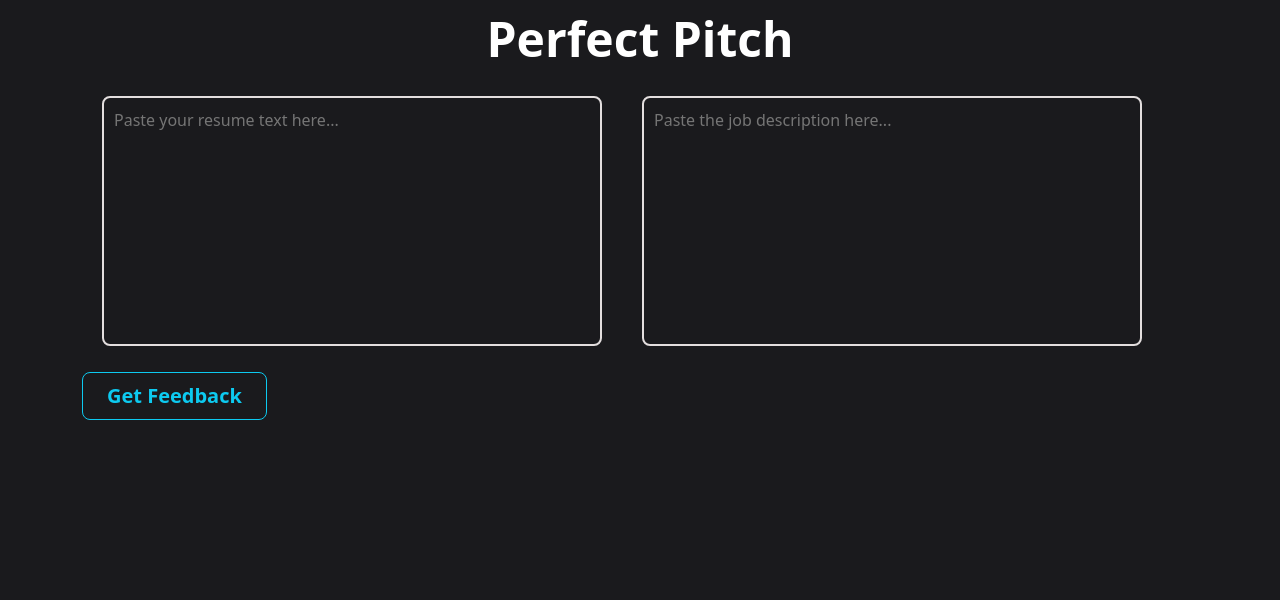
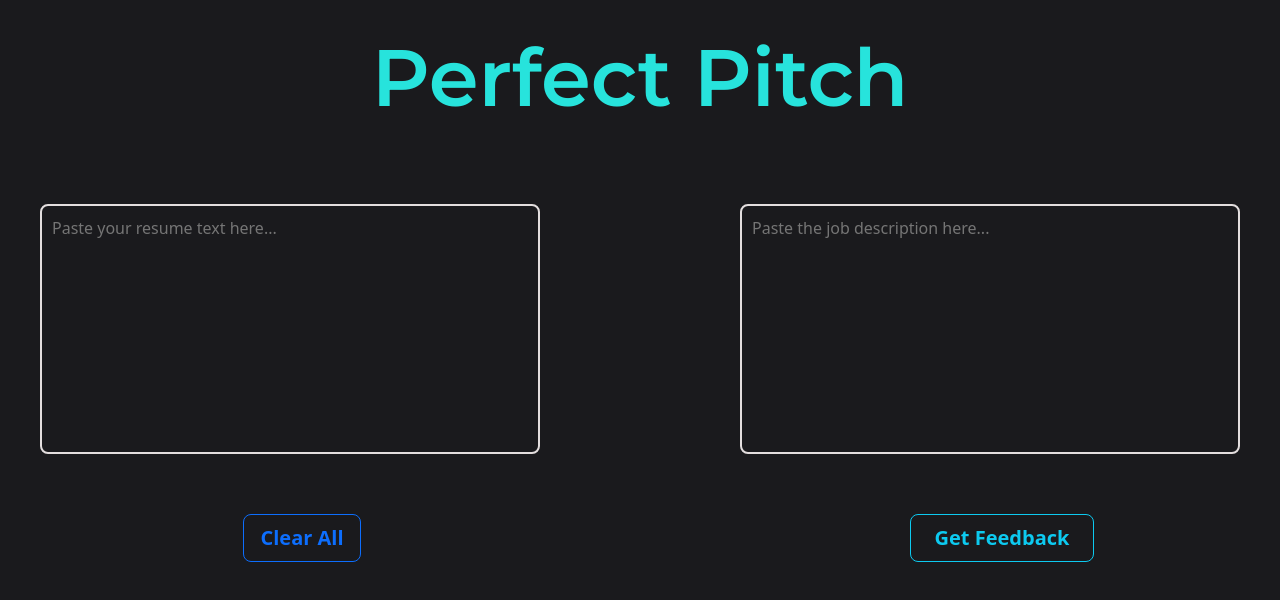
Before and after one commit to Anji00/Codejam, a React (Create React App) app in the folder resume-feedback/: page / in a window 1280 px wide. Shown: the top 600 px of the page. Built offline with nearby package versions, Linux system fonts and the light colour scheme; a small style sheet from the web is missing.

Commit message:
updating css

```diff
--- a/resume-feedback/public/index.html
+++ b/resume-feedback/public/index.html
@@ -3,6 +3,10 @@
   <head>
     <link rel="stylesheet" href="https://stackpath.bootstrapcdn.com/bootstrap/4.5.2/css/bootstrap.min.css"
     integrity="sha384-pzjw8f+ua7Kw1TIq0DkIpyf3hjEX6+JQZblZKxETb12anrbHkA1z5+lX4U4r2pP6" crossorigin="anonymous"/>
+
+    <link rel="preconnect" href="https://fonts.googleapis.com">
+    <link rel="preconnect" href="https://fonts.gstatic.com" crossorigin>
+    <link href="https://fonts.googleapis.com/css2?family=Montserrat:ital,wght@0,100..900;1,100..900&family=PT+Serif:ital,wght@0,400;0,700;1,400;1,700&display=swap" rel="stylesheet">
 
     <meta charset="utf-8" />
     <link rel="icon" href="%PUBLIC_URL%/favicon.ico" />
--- a/resume-feedback/src/App.js
+++ b/resume-feedback/src/App.js
@@ -64,22 +64,33 @@ function App() {
   return (
     <div className="container animate__animated animate__fadeIn">
 
-      {/* Existing Content */}
-      <h1 className="display-5 fw-bold text-white">Perfect Pitch</h1>
+      <h1 className="title">Perfect Pitch</h1>
       <form onSubmit={handleSubmit}>
+      <div className="flex-container">
+      <div className="rectangle">
         <textarea
           className="input-box"
           placeholder="Paste your resume text here..."
           value={resumeText}
           onChange={(e) => setResumeText(e.target.value)}
         />
+        <div>
+        <button className="clear btn btn-lg btn-outline-primary mb-3 me-sm-3 fw-bold" type="clear" >Clear All</button></div>
+      </div>
+      <div></div>
+      <div></div>
+      <div></div>
+      <div className="rectangle">
         <textarea
           className="input-box"
           placeholder="Paste the job description here..."
           value={jobDesc}
           onChange={(e) => setJobDesc(e.target.value)}
         />
-        <button className="btn btn-outline-info btn-lg px-4 me-sm-3 fw-bold" type="submit">Get Feedback</button>
+        <button className="submit btn btn-outline-info btn-lg px-4 mb-3 me-sm-3 fw-bold" type="submit">Get Feedback</button>
+      </div>
+      </div>
+
       </form>
       {feedback && (
         <div style={{ color: 'white' }}>
```
